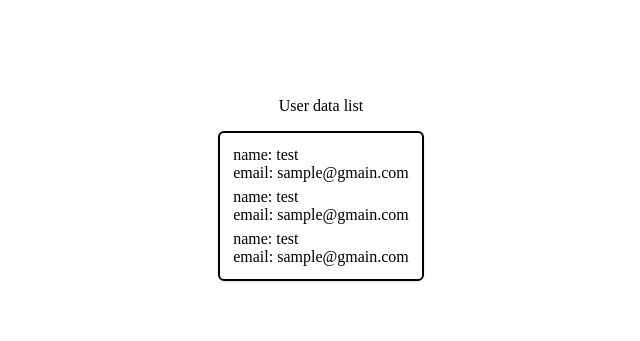
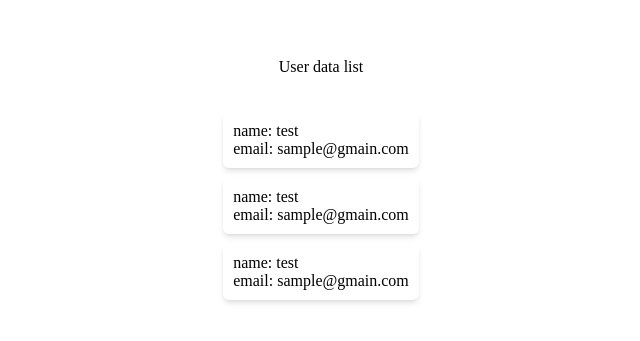
Before and after one commit to KousukeNakamoto/sql_form, a plain HTML site: page show.html in a window 1280 px wide. Shown: the part 211-552 px from the top of the page, without its empty margins (319-959 px from the left). Drawn offline with Linux system fonts and the light colour scheme.

Commit message:
show.html css

```diff
--- a/show.html
+++ b/show.html
@@ -24,17 +24,19 @@
 
     ul{
         padding: 10px;
-        box-shadow: 0 1px 3px 0 rgb(0 0 0 / 0.1), 0 1px 2px -1px rgb(0 0 0 / 0.1);
-        border: 2px;
-        border-style: solid;
+        /* box-shadow: 0 1px 3px 0 rgb(0 0 0 / 0.1), 0 1px 2px -1px rgb(0 0 0 / 0.1); */
+        /* border: 2px; */
+        /* border-style: solid; */
         border-radius: 0.375rem;
         list-style: none;
 
     }
 
     .li {
-        padding: 3px;
+        padding: 10px;
+        margin: 10px;
         border-radius: 0.375rem;
+        box-shadow: 0 4px 6px -1px rgb(0 0 0 / 0.1), 0 2px 4px -2px rgb(0 0 0 / 0.1);
     }
     .li:hover {
         background-color: rgb(159, 246, 246);
```
